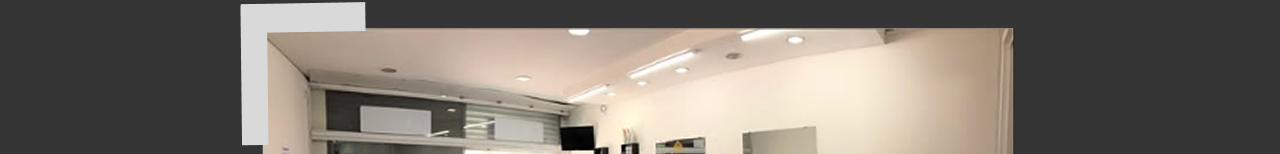
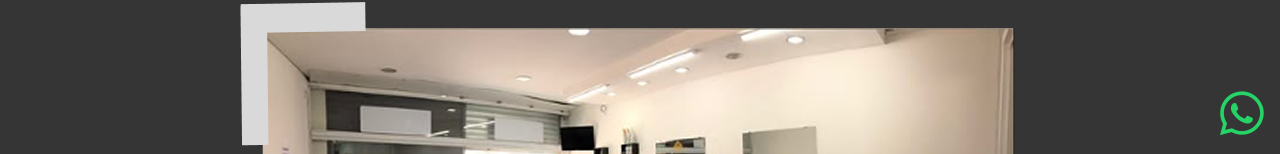
Before and after one commit to Murillo77/Julio-BarberShop, a plain HTML site: page index.html in a window 1280 px wide. Shown: the part 646-800 px from the top of the page. Drawn offline with Linux system fonts and the light colour scheme; a web font is replaced by a local one.

Commit message:
icone whatsapp fixado no canto inferior direito da pagina.

```diff
--- a/css/style.css
+++ b/css/style.css
@@ -348,6 +348,22 @@ button a {
     transform: scale(1.2);
 }
 
+
+.wpp{
+    position: fixed;
+    right: 10px;
+    bottom: 10px;
+    width: 50px;
+
+}
+
+.wpp a.whatsapp {
+    color: #25D366;
+     font-size: 50px;
+}
+
+
+
 /* FOOTER */
 footer {
     text-align: center;
--- a/index.html
+++ b/index.html
@@ -127,7 +127,11 @@
             </div>
         </section>
     </section>
-
+    <div class="wpp">
+        <a href="https://wa.me/seunumerowhatsapp" target="_blank" class="whatsapp">
+            <i class="fa-brands fa-whatsapp"></i>
+        </a>
+    </div>
     <footer>
         <p>© 2025 Julio BarberShop. Todos os direitos reservados.</p>
     </footer>
```
